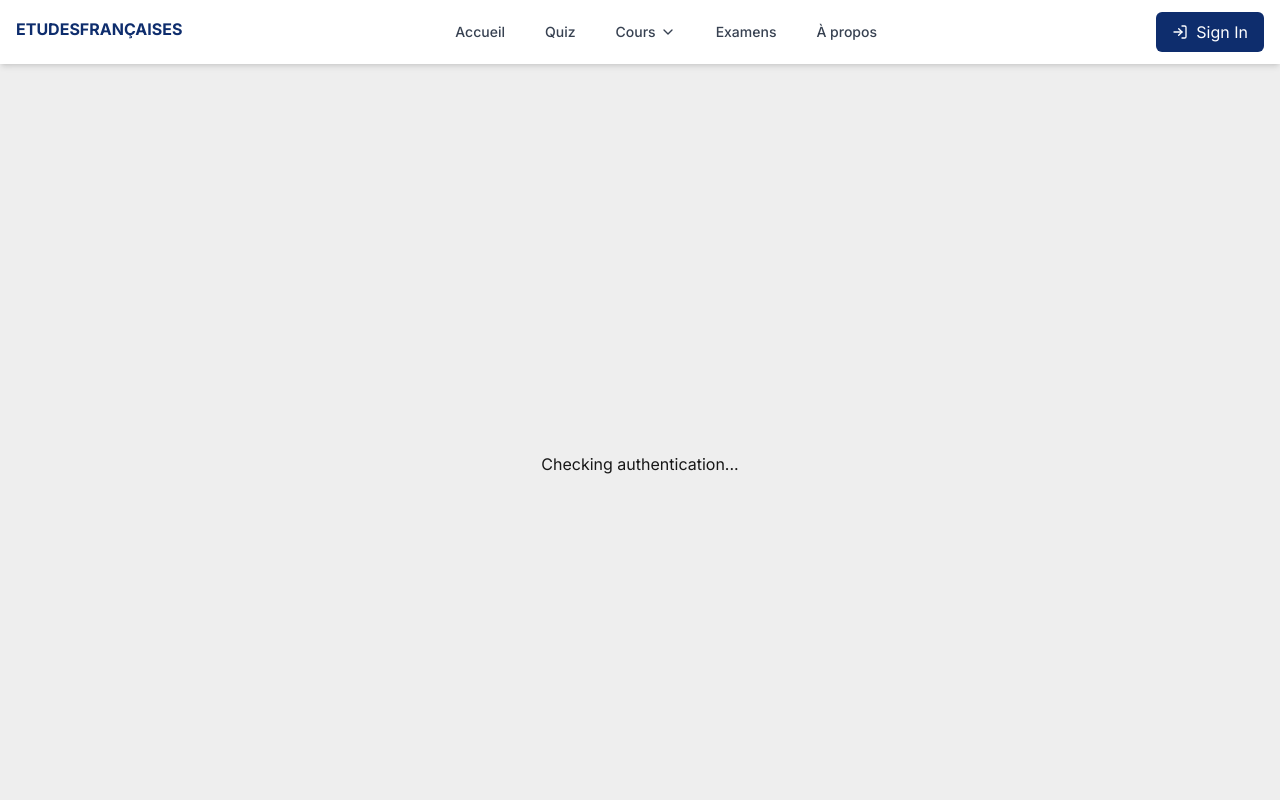
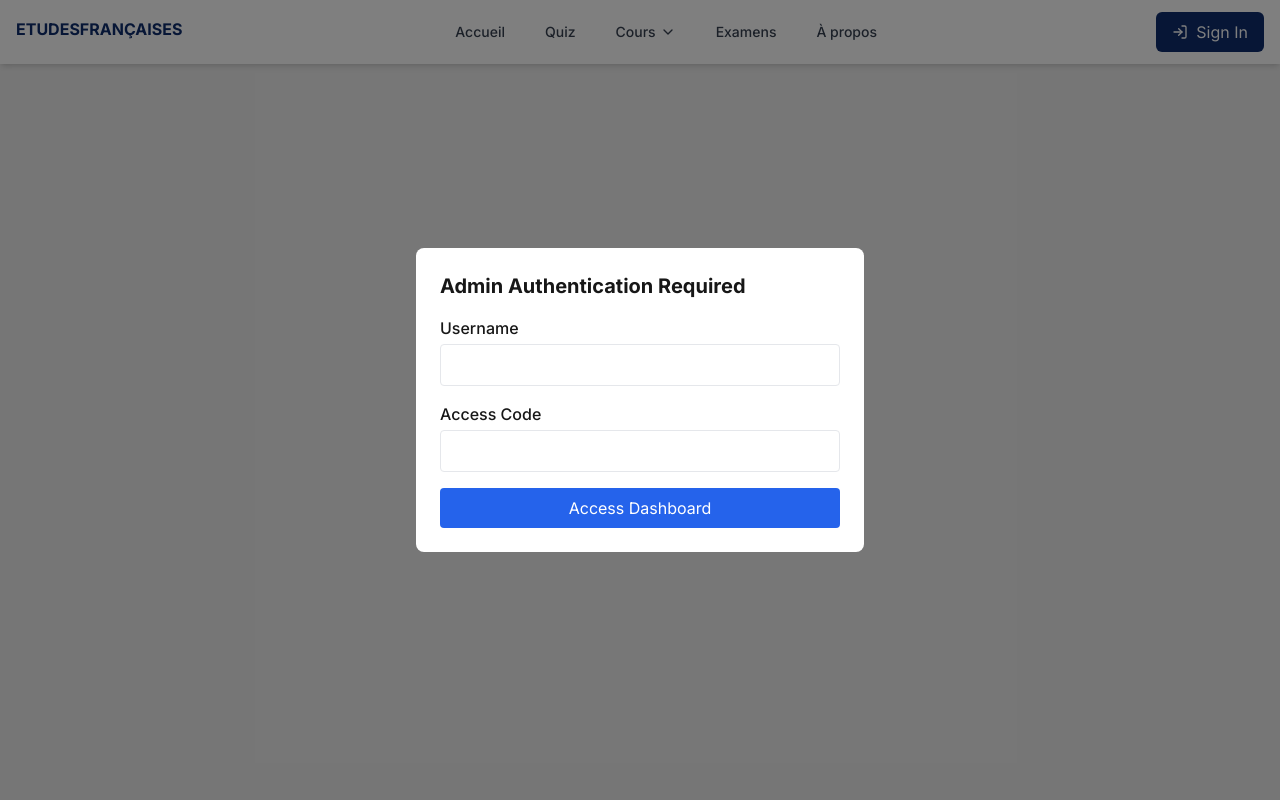
Before and after one commit to SouhaiBusiness/frstudies, a Next.js app: page /d-frs654/ManageCoursesPage in a window 1280 px wide. Shown: the top 800 px of the page. Built offline with nearby package versions, Linux system fonts and the light colour scheme; no server answers.

Commit message:
remove clerk from dashboard

```diff
--- a/app/d-frs654/layout.tsx
+++ b/app/d-frs654/layout.tsx
@@ -2,8 +2,6 @@
 "use client"
 
 import { useEffect, useState } from "react"
-import { useRouter } from "next/navigation"
-import { useAuth } from "@clerk/nextjs"
 import DashboardSidebar from "@/components/dashboard-sidebar"
 import { NotificationProvider } from "@/components/notification"
 import AuthPopup from "@/components/auth-popup"
@@ -15,28 +13,21 @@ export default function DashboardLayout({
 }) {
   const [isAuthenticated, setIsAuthenticated] = useState(false)
   const [showAuthPopup, setShowAuthPopup] = useState(false)
-  const { isLoaded, userId } = useAuth()
-  const router = useRouter()
+  const [isLoading, setIsLoading] = useState(true)
 
   useEffect(() => {
-    if (!isLoaded) return
-
-    if (!userId) {
-      // Remove this line since you don't have a /signin page
-      // router.push("/signin")
-      return
-    }
-
-    // Check custom authentication
+    // Check custom authentication (your secure popup)
     const authStatus = sessionStorage.getItem("isAuthenticated") === "true" ||
       process.env.NEXT_PUBLIC_BYPASS_AUTH === "true"
 
     if (!authStatus) {
       setShowAuthPopup(true)
+      setIsLoading(false)
     } else {
       setIsAuthenticated(true)
+      setIsLoading(false)
     }
-  }, [isLoaded, userId, router])
+  }, [])
 
   const handleAuthSuccess = () => {
     sessionStorage.setItem("isAuthenticated", "true")
@@ -44,10 +35,10 @@ export default function DashboardLayout({
     setShowAuthPopup(false)
   }
 
-  if (!isLoaded || !userId) {
+  if (isLoading) {
     return (
       <div className="flex items-center justify-center h-screen">
-        <p>Checking authentication...</p>
+        <p>Loading dashboard...</p>
       </div>
     )
   }
@@ -56,7 +47,6 @@ export default function DashboardLayout({
     return (
       <div className="flex items-center justify-center h-screen">
         {showAuthPopup && <AuthPopup onSuccess={handleAuthSuccess} />}
-        <p>Loading dashboard...</p>
       </div>
     )
   }
```
